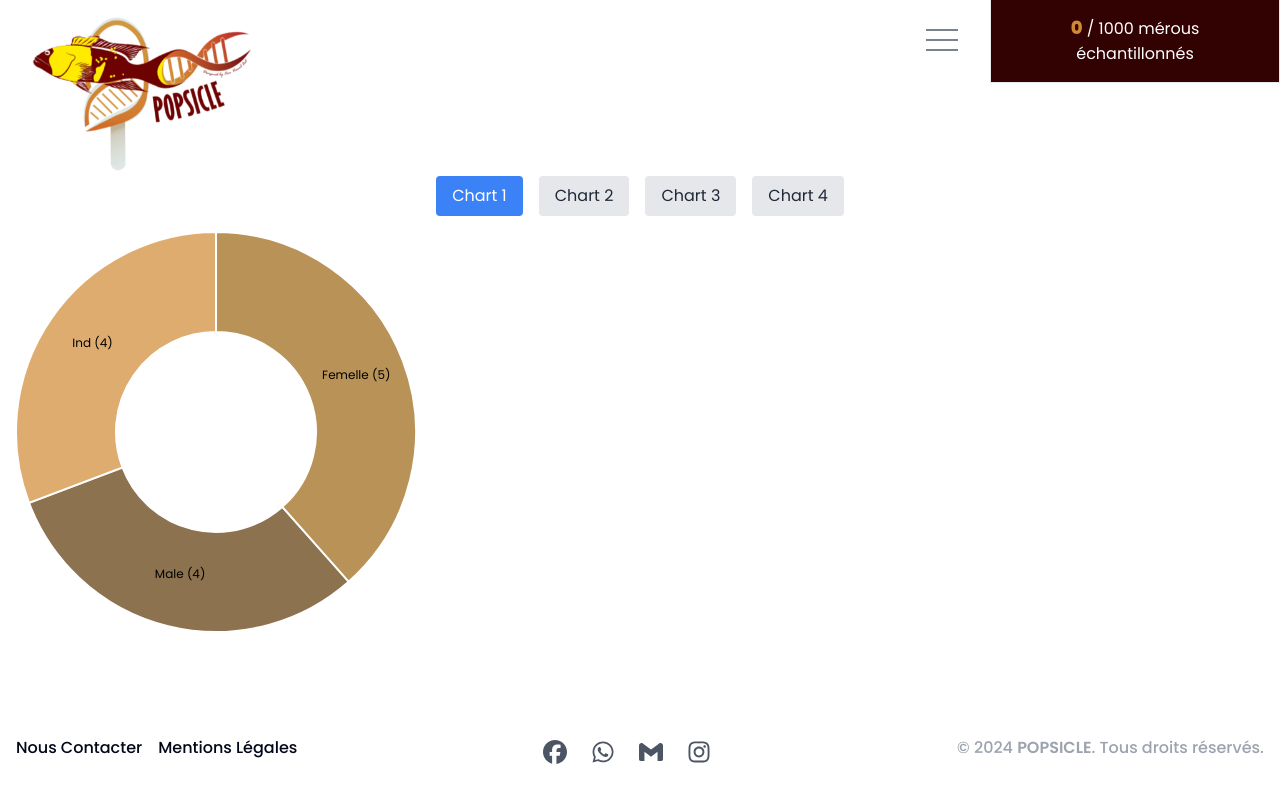
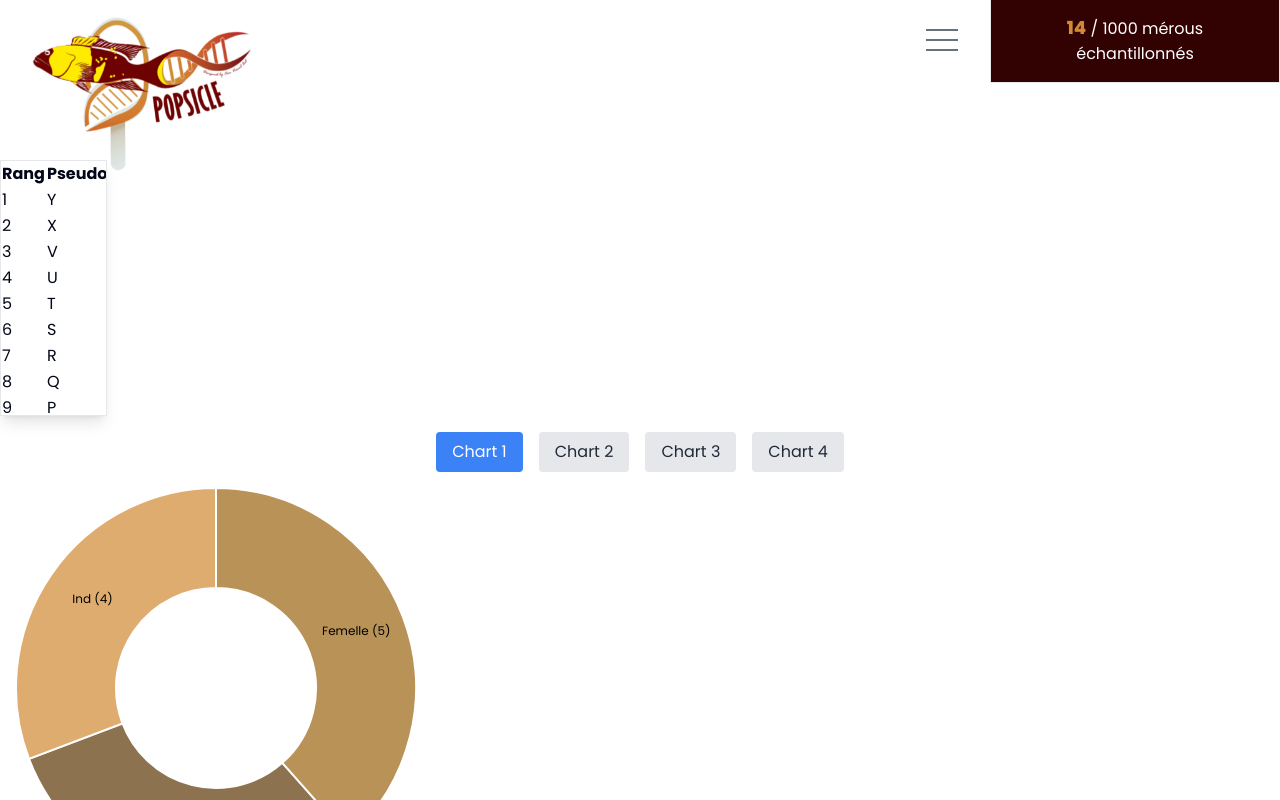
Before and after one commit to SeatizenDOI/popsicle-website, a Next.js app: page /classements in a window 1280 px wide. Shown: the top 800 px of the page. Built offline with nearby package versions, Linux system fonts and the light colour scheme.

Commit message:
base fisher rank

```diff
--- /dev/null
+++ b/src/app/api/classement/route.ts
@@ -0,0 +1,20 @@
+import { promises as fs } from 'fs';
+import { csvParse } from 'd3';
+import { FisherRank } from '@/lib/definition';
+const csv_file_path: string = './data/Classement.csv';
+
+export async function GET() {
+    const fileContent = await fs.readFile(csv_file_path, 'utf-8');
+
+    const data: d3.DSVParsedArray<FisherRank> = csvParse(
+        fileContent,
+        (d: d3.DSVRowString<string>) => ({
+            rank: d['Rang']
+                ? +d['Rang'].replace('er Place', '').replace('ème Place', '')
+                : 0,
+            pseudo: d['Pseudo'] || '',
+            nbPoint: d['Nombre de point'] ? +d['Nombre de point'] : 0,
+        })
+    );
+    return Response.json({ data });
+}
--- /dev/null
+++ b/src/app/api/fish_counter/route.ts
@@ -0,0 +1,8 @@
+import { promises as fs } from 'fs';
+const csv_file_path: string = './data/Popsicle.csv';
+
+export async function GET() {
+    const fileContent = await fs.readFile(csv_file_path, 'utf-8');
+    const fish_number = fileContent.split('\n').length;
+    return Response.json({ fish_number });
+}
--- /dev/null
+++ b/src/app/classements/TableRank.tsx
@@ -0,0 +1,45 @@
+'use client';
+
+import useSWR, { Fetcher } from 'swr';
+
+import { FisherRank } from '@/lib/definition';
+
+const fetcher: Fetcher<{ data: FisherRank[] }, string> = (
+    apiEndPoint: string
+) => fetch(apiEndPoint).then((res) => res.json());
+
+export default function TableRank() {
+    const { data, error } = useSWR('/api/classement', fetcher);
+
+    if (error) return <div>Failed to load</div>;
+    if (!data) return <div>Loading...</div>;
+
+    let fisher_rank = data.data;
+
+    return (
+        <div className="h-64 w-1/12 overflow-scroll border shadow-lg">
+            <table>
+                <thead>
+                    <tr>
+                        <th>Rang</th>
+                        <th>Pseudo</th>
+                        <th>Points</th>
+                    </tr>
+                </thead>
+                <tbody>
+                    {fisher_rank
+                        .sort((a, b) => a.rank - b.rank)
+                        .map((fr) => {
+                            return (
+                                <tr>
+                                    <td>{fr.rank}</td>
+                                    <td>{fr.pseudo}</td>
+                                    <td>{fr.nbPoint}</td>
+                                </tr>
+                            );
+                        })}
+                </tbody>
+            </table>
+        </div>
+    );
+}
--- a/src/app/classements/page.tsx
+++ b/src/app/classements/page.tsx
@@ -1,30 +1,17 @@
 import type { Metadata } from 'next';
-import SexChart from '@/app/classements/SexChart';
-import SexByHeightChart from '@/app/classements/SexByHeightChart';
-import SexByMonthChart from '@/app/classements/SexByMonthChart';
-import HeightWeightChart from '@/app/classements/HeightWeightChart';
 import ChartNav from '@/app/classements/ChartNav';
+import TableRank from '@/app/classements/TableRank';
 
 export const metadata: Metadata = {
     title: 'Classement',
     description: 'Classement et statistiques des participants',
 };
 
-const charts = {
-    sex_chart: SexChart,
-    sex_by_month_chart: SexByMonthChart,
-    sex_by_height_chart: SexByHeightChart,
-    height_weight_chart: HeightWeightChart,
-};
-
 export default async function Page() {
     return (
         <div className="flex flex-col">
+            <TableRank />
             <ChartNav />
-            {/* <SexChart />
-            <SexByHeightChart />
-            <SexByMonthChart />
-            <HeightWeightChart /> */}
         </div>
     );
 }
--- a/src/components/Counter.tsx
+++ b/src/components/Counter.tsx
@@ -1,4 +1,14 @@
+'use client';
+
+import useSWR, { Fetcher } from 'swr';
+
+const fetcher: Fetcher<{ fish_number: number }, string> = (
+    apiEndPoint: string
+) => fetch(apiEndPoint).then((res) => res.json());
+
 export function Counter({ isNavMenu }: { isNavMenu: boolean }) {
+    const { data, error } = useSWR('/api/fish_counter', fetcher);
+
     return (
         <div
             className={` ${
@@ -7,7 +17,7 @@ export function Counter({ isNavMenu }: { isNavMenu: boolean }) {
         >
             <h2 className="w-64 px-2 py-4 text-center text-white">
                 <span className="text-lg font-extrabold text-primary_orange">
-                    0
+                    {data?.fish_number ?? 0}
                 </span>{' '}
                 / 1000 mérous échantillonnés
             </h2>
--- a/src/lib/definition.ts
+++ b/src/lib/definition.ts
@@ -17,6 +17,12 @@ export type FormData = {
     subject: string;
     message: string;
 };
+
+export interface FisherRank {
+    rank: number;
+    nbPoint: number;
+    pseudo: string;
+}
 
 export interface FishItem {
     site: string;
```
Also changed, not shown: data/Classement.csv (added).
